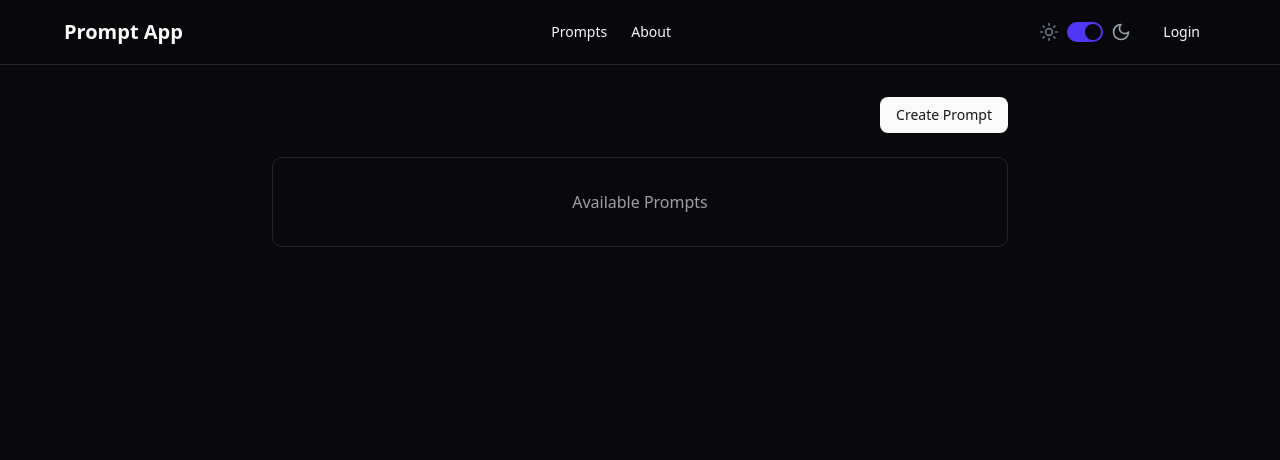
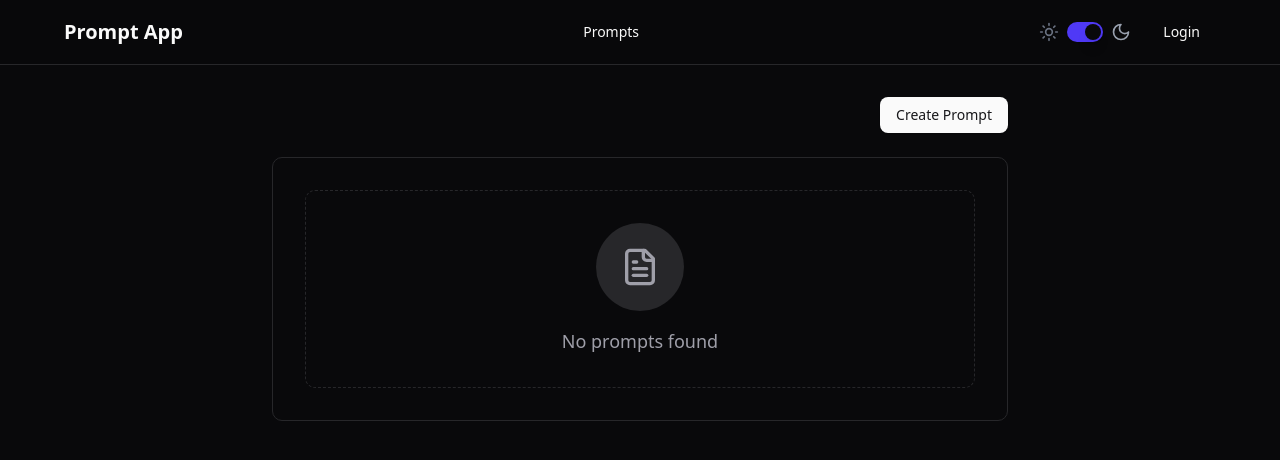
Before and after one commit to ORead6/prompt-and-response-app, a Next.js app: page /prompts in a window 1280 px wide. Shown: the top 460 px of the page. Built offline with nearby package versions, Linux system fonts and the light colour scheme.

Commit message:
Empty Prompt Component + NavBarFix

```diff
--- a/src/app/(auth)/layout.tsx
+++ b/src/app/(auth)/layout.tsx
@@ -1,18 +1,7 @@
 import type { Metadata } from "next";
-import { Geist, Geist_Mono } from "next/font/google";
 import "../globals.css";
 import { Providers } from "../providers";
 import { NavBar } from "@/components/ui/NavBar";
-
-const geistSans = Geist({
-  variable: "--font-geist-sans",
-  subsets: ["latin"],
-});
-
-const geistMono = Geist_Mono({
-  variable: "--font-geist-mono",
-  subsets: ["latin"],
-});
 
 export const metadata: Metadata = {
   title: "Create Next App",
@@ -26,11 +15,9 @@ export default function RootLayout({
 }>) {
   return (
     // Suppress as client and server side may not match due to use of next-themes
-    <body className={`${geistSans.variable} ${geistMono.variable} antialiased`}>
-      <Providers>
-        <NavBar />
-        {children}
-      </Providers>
-    </body>
+    <Providers>
+      <NavBar />
+      {children}
+    </Providers>
   );
 }
--- a/src/app/(auth)/prompts/page.tsx
+++ b/src/app/(auth)/prompts/page.tsx
@@ -5,6 +5,7 @@ import { Button } from "@/components/ui/button";
 import { Input } from "@/components/ui/input";
 import { Textarea } from "@/components/ui/textarea";
 import { motion, AnimatePresence } from "framer-motion";
+import NoPromptsCard from "@/components/ui/EmptyPromptPlaceholder";
 
 const PromptPage = () => {
   // Form state
@@ -13,7 +14,7 @@ const PromptPage = () => {
   const [body, setBody] = useState("");
 
   // Will Eventually get Prompts from API
-  const retrievedPrompts = [1];
+  const retrievedPrompts = [];
 
   const handleSubmit = (e: React.FormEvent) => {
     e.preventDefault();
@@ -108,7 +109,7 @@ const PromptPage = () => {
         {/* Content where Prompts will be */}
         <div className="rounded-lg border p-8 text-center text-muted-foreground">
           {retrievedPrompts.length === 0 ? (
-            <p>No prompts available</p>
+            <NoPromptsCard />
           ) : (
             <p>Available Prompts</p>
           )}
--- a/src/app/page.tsx
+++ b/src/app/page.tsx
@@ -3,8 +3,14 @@
 import React from "react";
 import { motion } from "framer-motion";
 import ThemeSwitch from "@/components/ui/themeSwitch";
+import { useRouter } from "next/navigation";
+import { Button } from "@/components/ui/button";
+import { Space } from "lucide-react";
 
 const LandingPage: React.FC = () => {
+  // Setup router for navigation
+  const router = useRouter();
+
   return (
     <div className="min-h-screen flex flex-col items-center justify-center bg-white dark:bg-gray-900 transition-colors duration-300">
       <ThemeSwitch />
@@ -31,6 +37,21 @@ const LandingPage: React.FC = () => {
         >
           Made by Owen Read
         </motion.h2>
+
+        <div className="pt-[40px]">
+          <motion.div
+            initial={{ opacity: 0, y: 20 }}
+            animate={{ opacity: 1, y: 0 }}
+            transition={{ duration: 0.8, delay: 0.6 }}
+          >
+            <Button
+              className="px-6 py-3 text-lg"
+              onClick={() => router.push("/prompts")}
+            >
+              Go to Main App
+            </Button>
+          </motion.div>
+        </div>
       </motion.div>
     </div>
   );
--- a/src/components/ui/EmptyPromptPlaceholder.tsx
+++ b/src/components/ui/EmptyPromptPlaceholder.tsx
@@ -1,5 +1,25 @@
+import { motion } from "framer-motion";
+import { FileText } from "lucide-react";
+
 const NoPromptsCard = () => {
-    return (  );
-}
+  return (
+    <motion.div
+      initial={{ opacity: 0, y: 10 }}
+      animate={{ opacity: 1, y: 0 }}
+      transition={{ duration: 0.4 }}
+      className="rounded-lg border border-dashed p-8 text-center"
+    >
+      <div className="flex flex-col items-center justify-center gap-4">
+        <div className="rounded-full bg-muted p-6">
+          <FileText className="h-10 w-10 text-muted-foreground" />
+        </div>
+
+        <div className="space-y-2">
+          <h3 className="text-lg font-medium">No prompts found</h3>
+        </div>
+      </div>
+    </motion.div>
+  );
+};
 
 export default NoPromptsCard;
--- a/src/components/ui/NavBar.tsx
+++ b/src/components/ui/NavBar.tsx
@@ -1,6 +1,6 @@
-import Link from "next/link"
-import { Button } from "@/components/ui/button"
-import ThemeSwitch from "@/components/ui/themeSwitch"
+import Link from "next/link";
+import { Button } from "@/components/ui/button";
+import ThemeSwitch from "@/components/ui/themeSwitch";
 
 export function NavBar() {
   return (
@@ -21,12 +21,6 @@ export function NavBar() {
           >
             Prompts
           </Link>
-          <Link
-            href="/about"
-            className="text-sm font-medium transition-colors hover:text-primary"
-          >
-            About
-          </Link>
         </div>
 
         {/* Right section - Theme Toggle & Login */}
@@ -38,5 +32,5 @@ export function NavBar() {
         </div>
       </div>
     </nav>
-  )
+  );
 }
```
